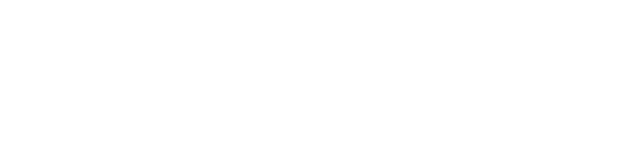
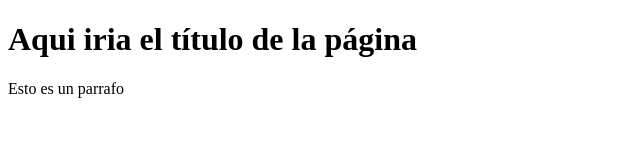
Before and after one commit to Imarcos/CursoGit, a plain HTML site: page index.html in a window 1280 px wide. Shown: the whole page, without its empty margins (0-640 px from the left). Drawn offline with Linux system fonts and the light colour scheme.

Commit message:
Update index.html

```diff
--- a/index.html
+++ b/index.html
@@ -4,7 +4,8 @@
     <meta charset="UTF-8">
     <meta http-equiv="X-UA-Compatible" content="IE=edge">
     <meta name="viewport" content="width=device-width, initial-scale=1.0">
-    <title>Document</title>
+    <h1>Aqui iria el título de la página</h1>
+    <p>Esto es un parrafo</p>
 </head>
 <body>
 
```
